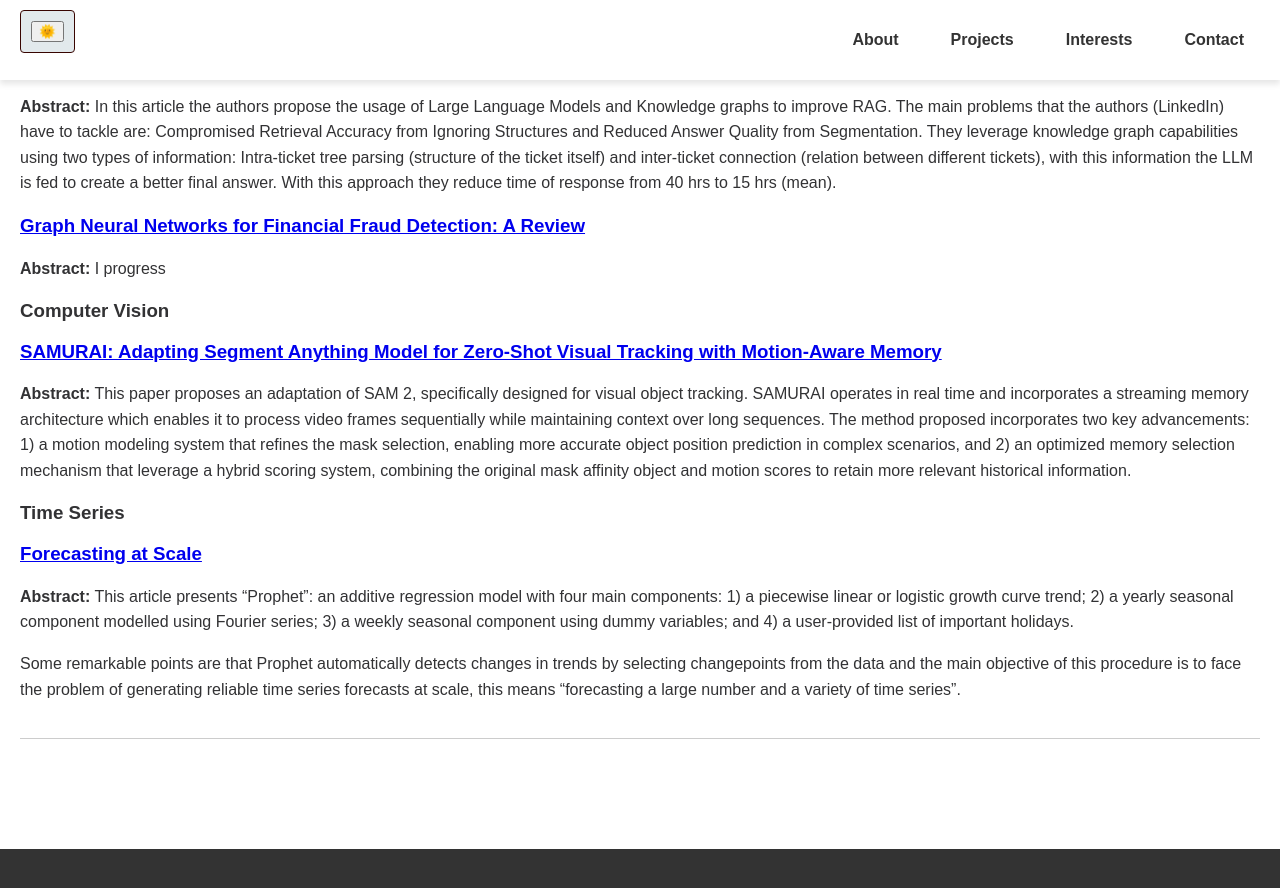
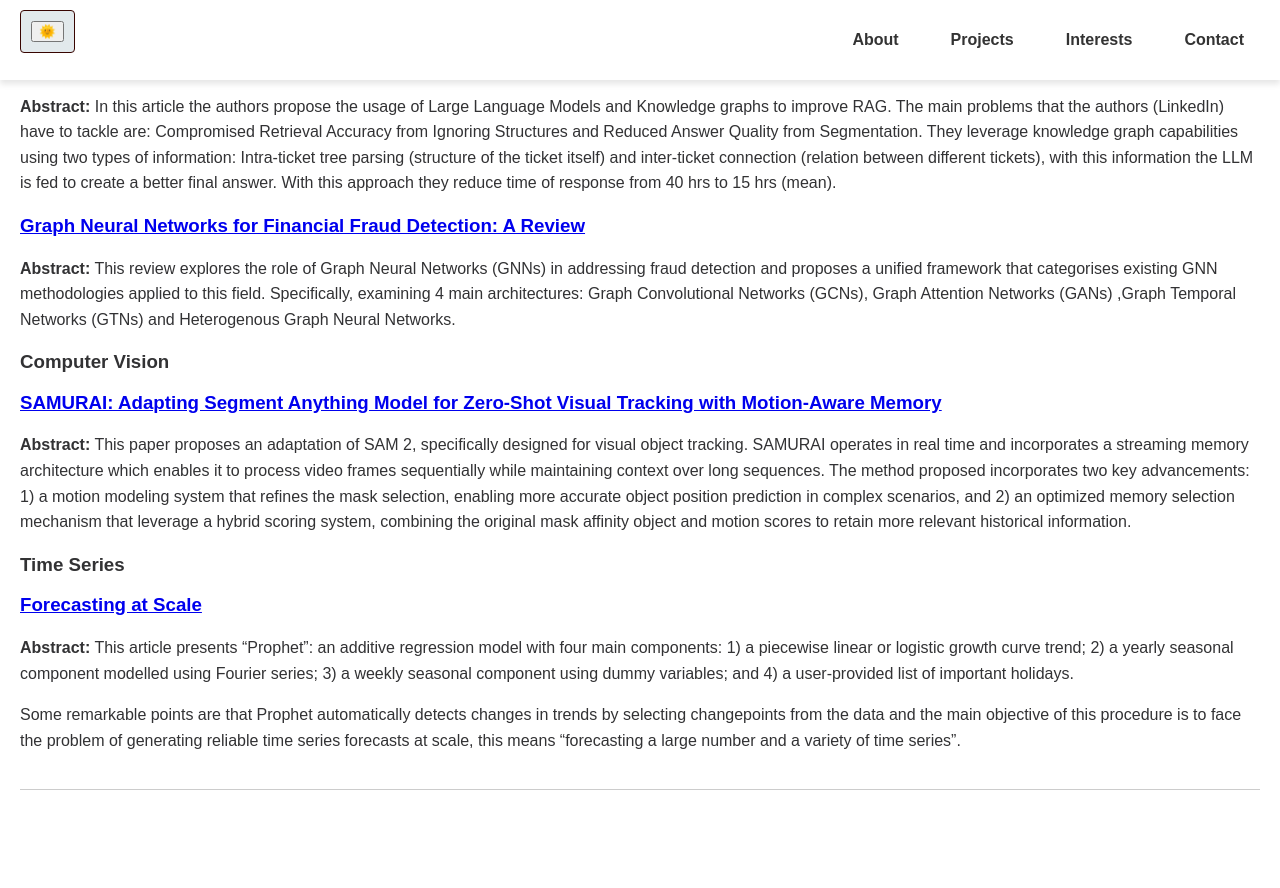
Before and after one commit to Cesarriosd/cesarios, a Jekyll site: the page built from README.md, in a window 1280 px wide and 900 px high, scrolled down 3725 px. Shown: the top 888 px of the window. Built offline with Jekyll 4.4.1, drawn with Linux system fonts in a browser that asks for light colours; our own code applies the rules of GitHub Pages for plain Markdown files.

Commit message:
abstract GNNs

```diff
--- a/_layouts/default.html
+++ b/_layouts/default.html
@@ -579,7 +579,7 @@ cd<!DOCTYPE html>
             <h3><a href="https://arxiv.org/pdf/2404.17723">Retrieval-Augmented Generation with Knowledge Graphs for Customer Service Question Answering</a></h3>
             <p><strong>Abstract:</strong> In this article the authors propose the usage of Large Language Models and Knowledge graphs to improve RAG. The main problems that the authors (LinkedIn) have to tackle are: Compromised Retrieval Accuracy from Ignoring Structures and  Reduced Answer Quality from Segmentation. They leverage knowledge graph capabilities using two types of information: Intra-ticket tree parsing (structure of the ticket itself) and inter-ticket connection (relation between different tickets), with this information the LLM is fed to create a better final answer. With this approach they reduce time of response from 40 hrs to 15 hrs (mean).</p>
             <h3><a href="https://arxiv.org/pdf/2411.05815">Graph Neural Networks for Financial Fraud Detection: A Review</a></h3>
-            <p><strong>Abstract:</strong> I progress
+            <p><strong>Abstract:</strong> This review explores the role of Graph Neural Networks (GNNs) in addressing fraud detection and proposes a unified framework that categorises existing GNN methodologies applied to this field. Specifically, examining 4 main architectures: Graph Convolutional Networks (GCNs), Graph Attention Networks (GANs) ,Graph Temporal Networks (GTNs) and Heterogenous Graph Neural Networks.</p>
             <h3>Computer Vision</h3>
             <h3><a href="https://arxiv.org/html/2411.11922v1">SAMURAI: Adapting Segment Anything Model for Zero-Shot Visual Tracking with Motion-Aware Memory</a></h3>
             <p><strong>Abstract:</strong> This paper proposes an adaptation of SAM 2, specifically designed for visual object tracking. SAMURAI operates in real time and incorporates a streaming memory architecture which enables it to process video frames sequentially  while maintaining context over long sequences. The method proposed incorporates two key advancements: 1) a motion modeling system that refines the mask selection, enabling more accurate object position prediction in complex scenarios, and 2) an optimized memory selection mechanism that leverage a hybrid scoring system, combining the original mask affinity object and motion scores to retain more relevant historical information.</p>
```
